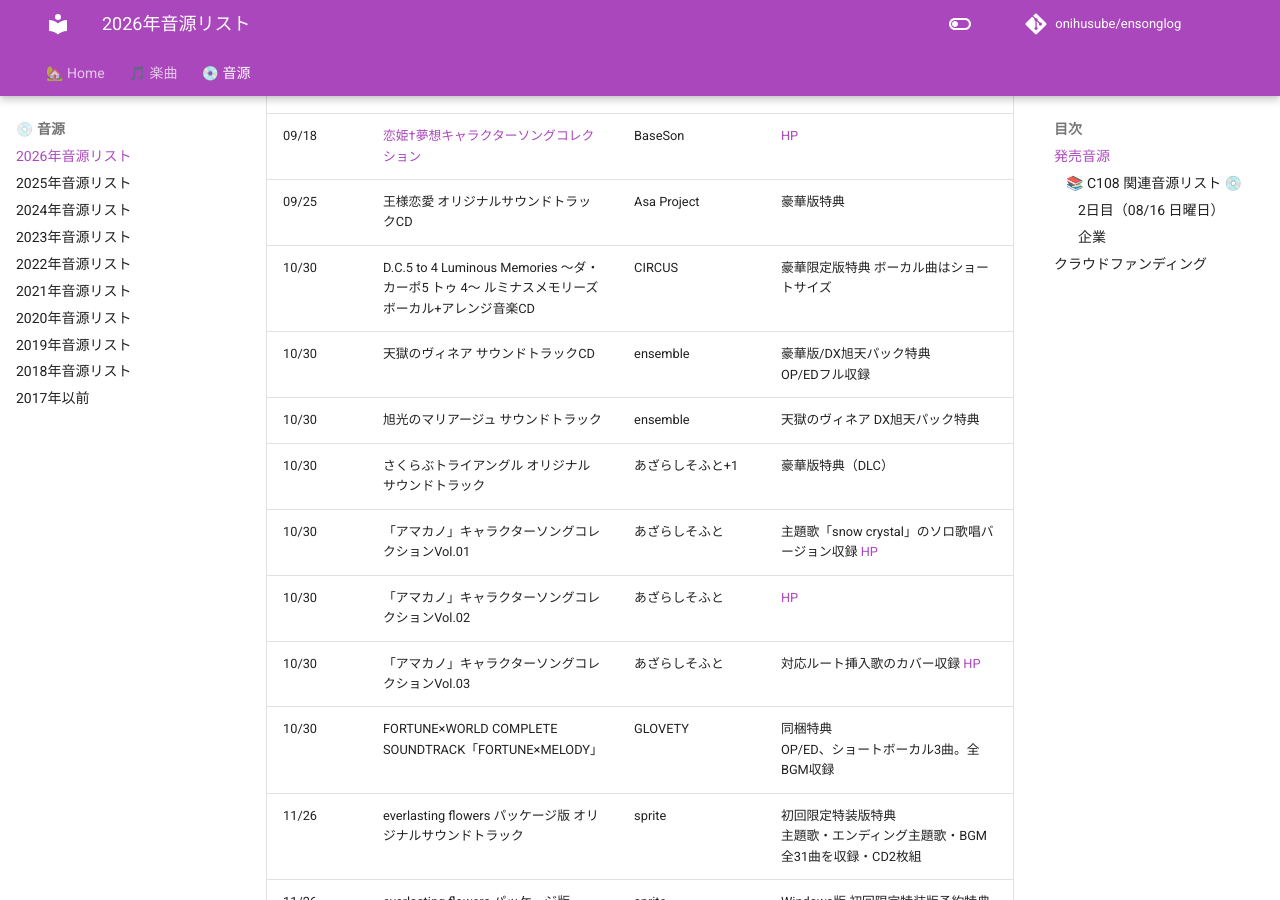
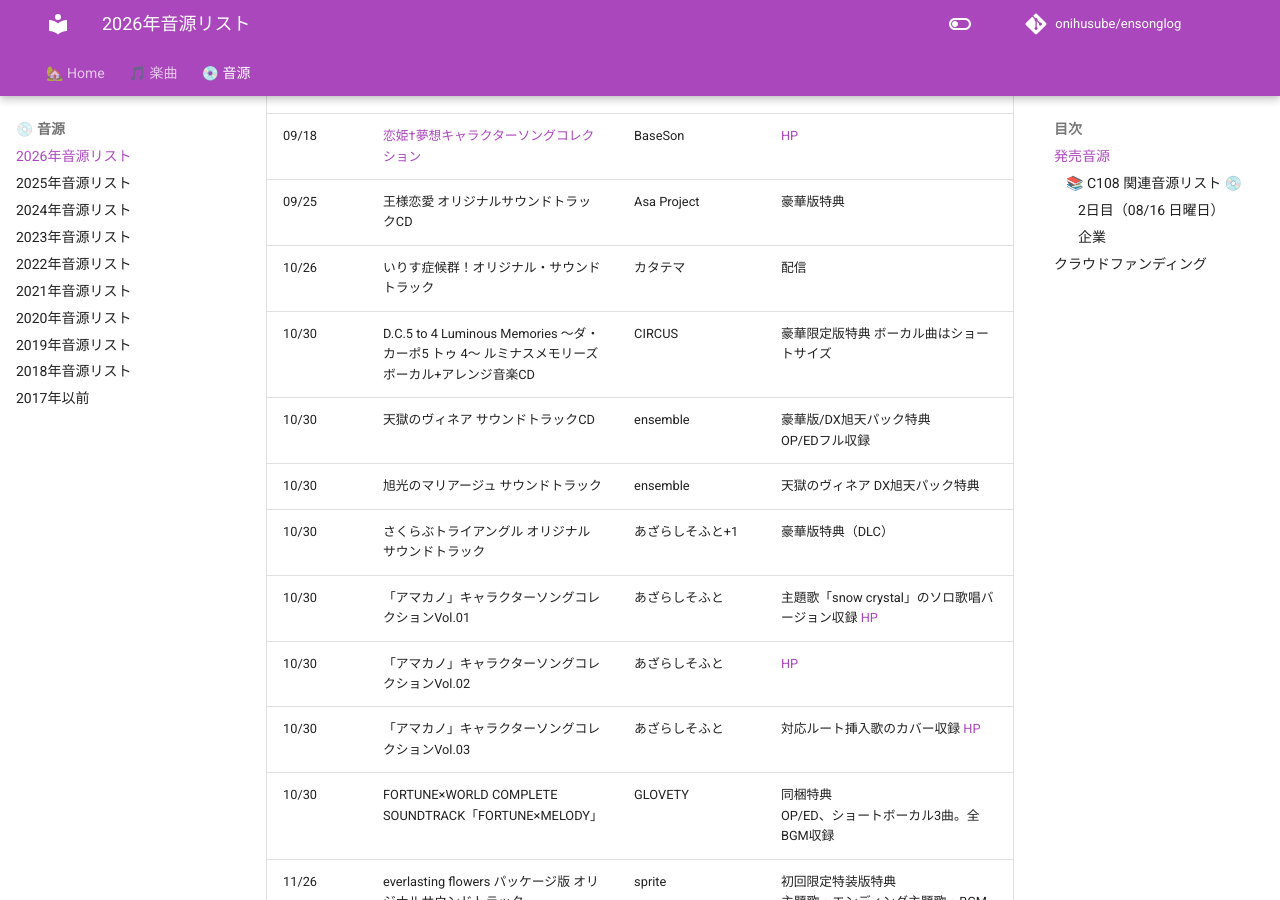
Before and after one commit to onihusube/ensonglog, an MkDocs documentation site: the page built from docs/2026/音源.md, in a window 1280 px wide and 900 px high, scrolled down 12769 px. Built offline with MkDocs 1.6.1 and Material for MkDocs 9.7.7, drawn with Linux system fonts in a browser that asks for light colours; comment, search, counter and statistics services are not loaded.

Commit message:
いりす症候群サントラ追記

```diff
--- a/docs/2026/音源.md
+++ b/docs/2026/音源.md
@@ -185,6 +185,7 @@
 | 09/18 | 養花師の背徳愛 デジタルサウンドトラック | アミューズクラフトエロチカ | DL豪華版/PKG初回限定版 特典 |
 | 09/18 | [恋姫†夢想キャラクターソングコレクション](./音源個別/恋姫†夢想キャラクターソングコレクション.md) | BaseSon | [HP](https://baseson.nexton-net.jp/koihime-csc/) |
 | 09/25 | 王様恋愛 オリジナルサウンドトラックCD | Asa Project | 豪華版特典 |
+| 10/26 | いりす症候群！オリジナル・サウンドトラック | カタテマ | 配信 |
 | 10/30 | D.C.5 to 4 Luminous Memories ～ダ・カーポ5 トゥ 4～ ルミナスメモリーズ ボーカル+アレンジ音楽CD | CIRCUS | 豪華限定版特典 ボーカル曲はショートサイズ |
 | 10/30 | 天獄のヴィネア サウンドトラックCD | ensemble | 豪華版/DX旭天パック特典 </br> OP/EDフル収録 |
 | 10/30 | 旭光のマリアージュ サウンドトラック | ensemble | 天獄のヴィネア DX旭天パック特典 |
```
